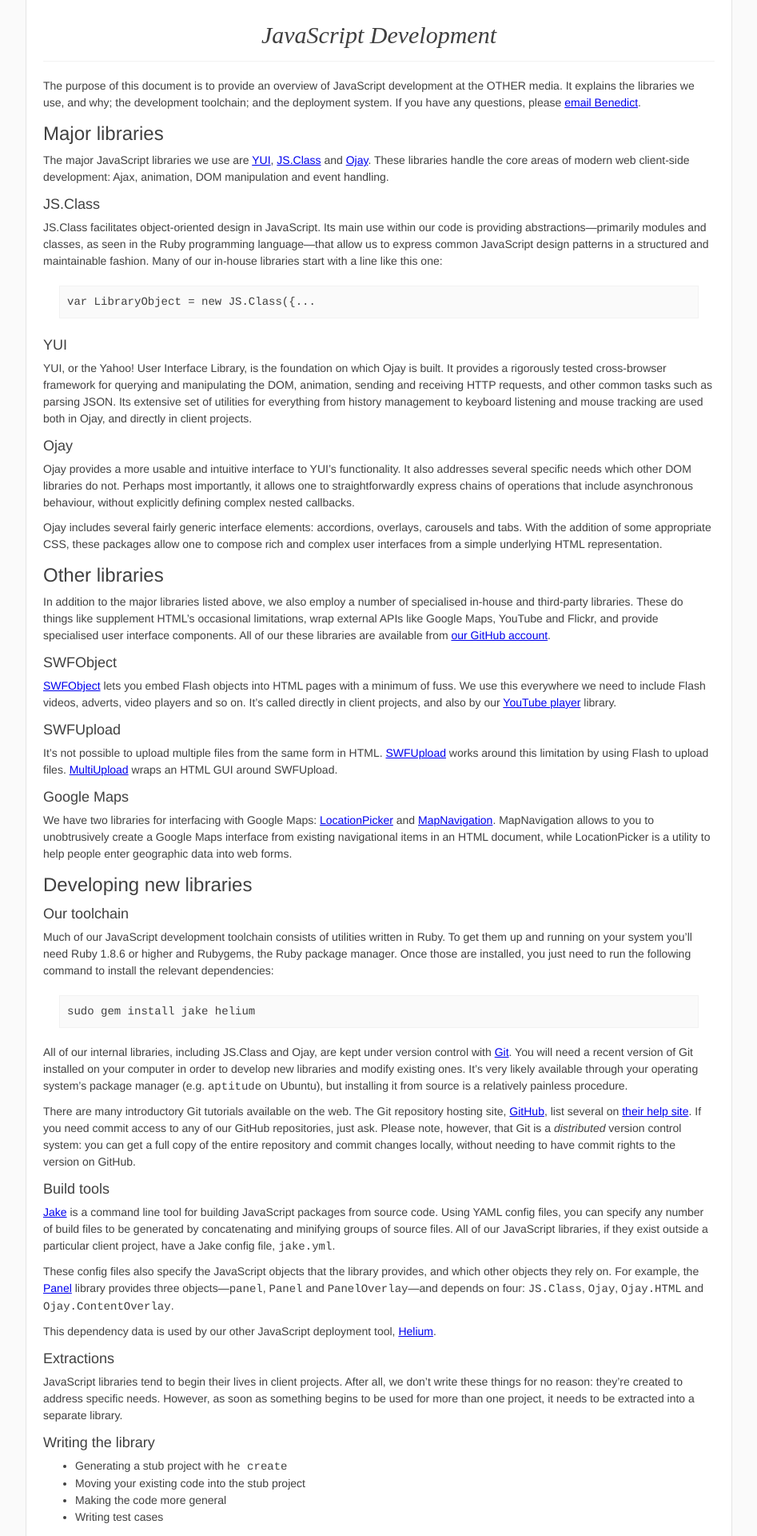
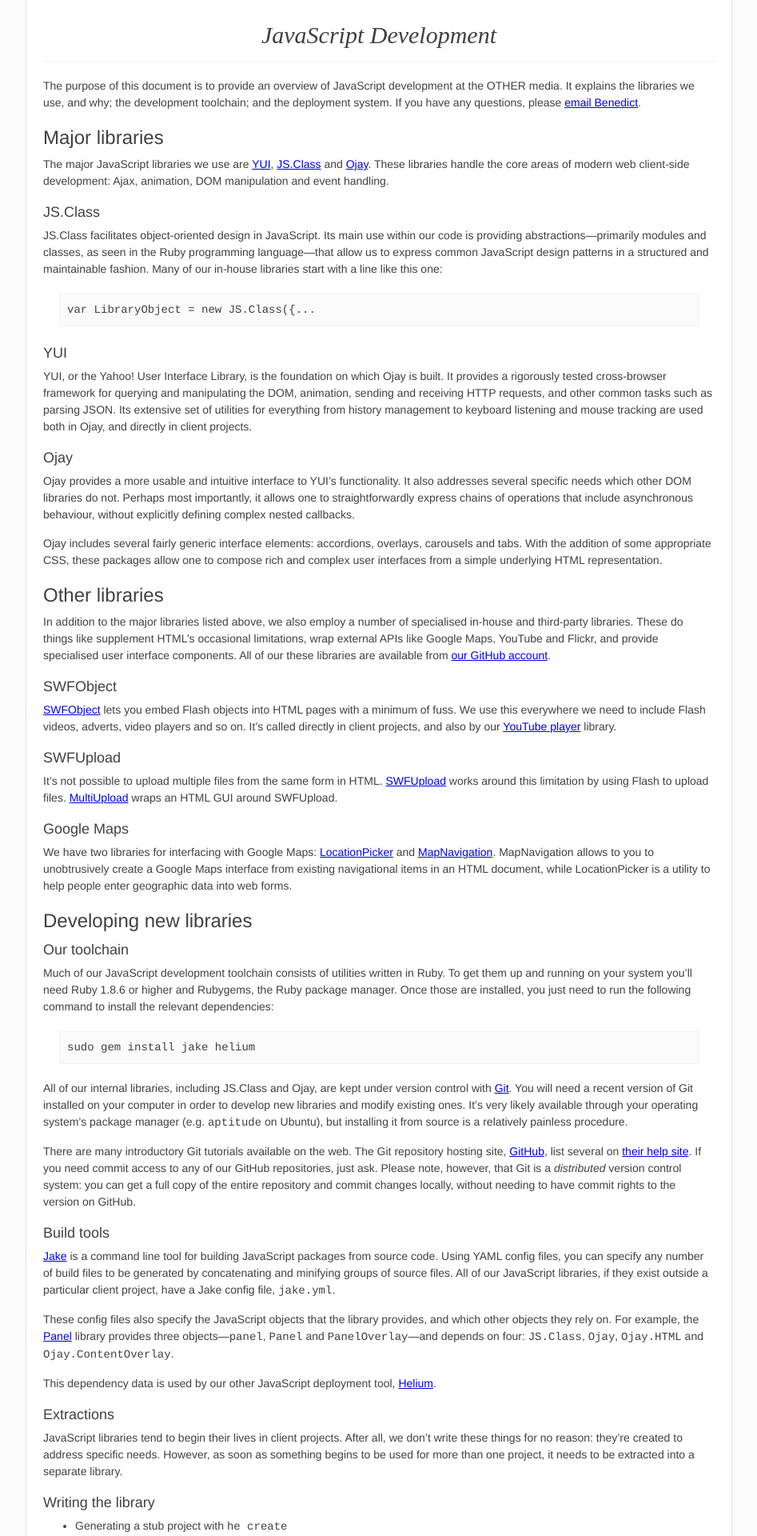
Before and after one commit to othermedia/js-handbook, a Jekyll site: the page built from index.md, in a window 1280 px wide. Shown: the top 1920 px of the page at 80% size, without its empty margins (166-1113 px from the left). Built offline with Jekyll 4.4.1, drawn with Linux system fonts in a browser that asks for light colours; Markdown is read by kramdown in place of the engine named in the settings; some of the changed text lies outside the part shown.

```diff
--- a/style.css
+++ b/style.css
@@ -5,6 +5,7 @@ h1, h2, h3, h4 {margin:0 0 5px 0; font-weight:normal;}
 h1 {margin-bottom:20px; border-bottom:1px solid #f2f2f2; padding-bottom:10px; font-size:30px; font-family:'Times New Roman', Times, serif; text-align:center; font-style:italic;}
 h2 {font-size:24px;}
 h3 {font-size:18px;}
-p, ol, ul {margin:0 0 10px 0;}
+p, ol, ul {margin:0 0 15px 0;}
 pre {margin:20px; border:1px solid #f2f2f2; padding:9px; background:#fafafa;}
 code {font-family:Courier, 'Courier New', monospace; font-size:14px;}
+blockquote {margin:0 30px 15px; font-style:italic;}
```
Also changed, not shown: index.md (+4 -0 lines).
